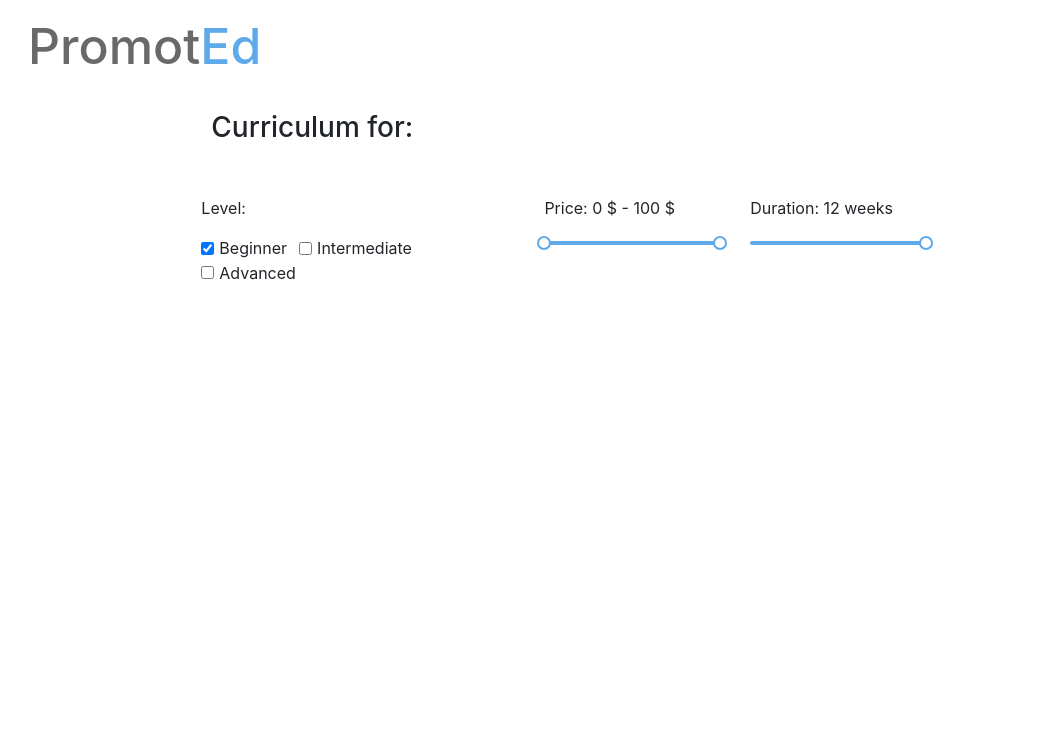
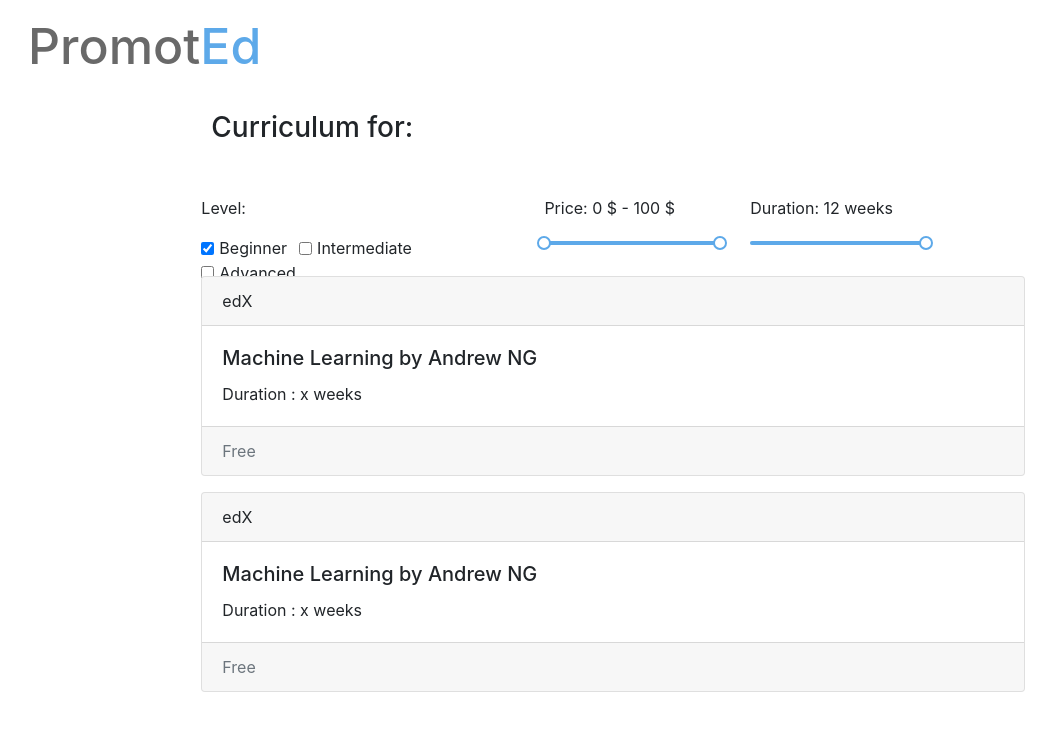
Before and after one commit to kajalv/promoted, a React (Create React App) app in the folder ui/: page /filter in a window 1280 px wide. Shown: the top 730 px of the page, without its empty margins (27-1083 px from the left). Built offline with nearby package versions, Linux system fonts and the light colour scheme.

Commit message:
hard-coded results, some cleanup

```diff
--- a/ui/src/components/Filters.js
+++ b/ui/src/components/Filters.js
@@ -6,6 +6,8 @@ import Container from 'react-bootstrap/Container';
 import Col from 'react-bootstrap/Col';
 import Row from 'react-bootstrap/Row';
 import Form from 'react-bootstrap/Form';
+import Card from 'react-bootstrap/Card';
+
 import '../styles/Filters.css';
 
 const createSliderWithTooltip = Slider.createSliderWithTooltip;
@@ -132,7 +134,40 @@ class Filters extends Component {
             </Form>
           </Col>
         </Row>
+
+        <Row>
+          <Col md={{span:8, offset:2}} style={{marginTop: "2vmin"}}>
+            <Card>
+              <Card.Header>edX</Card.Header>
+              <Card.Body>
+                <Card.Title>Machine Learning by Andrew NG</Card.Title>
+                <Card.Text>
+                  Duration : x weeks
+                </Card.Text>
+              </Card.Body>
+              <Card.Footer className="text-muted">Free</Card.Footer>
+            </Card>
+          </Col>
+        </Row>
+
+        <Row>
+          <Col md={{span:8, offset:2}} style={{marginTop: "2vmin"}}>
+            <Card>
+              <Card.Header>edX</Card.Header>
+              <Card.Body>
+                <Card.Title>Machine Learning by Andrew NG</Card.Title>
+                <Card.Text>
+                  Duration : x weeks
+                </Card.Text>
+              </Card.Body>
+              <Card.Footer className="text-muted">Free</Card.Footer>
+            </Card>
+          </Col>
+        </Row>
+
       </Container>
+
+
     );
   }
 }
--- a/ui/src/components/SearchResult.js
+++ b/ui/src/components/SearchResult.js
@@ -8,7 +8,7 @@ class SearchResult extends Component {
 
   render() {
     return (
-      <Container className="App-header">
+      <Container>
         <h1 className="Result-title">Curriculum Result</h1>
 
         <Card border="primary" style={{ width: '24rem' }}>
```
Also changed, not shown: 2 other files (tests, documents, lock files or other folders).
